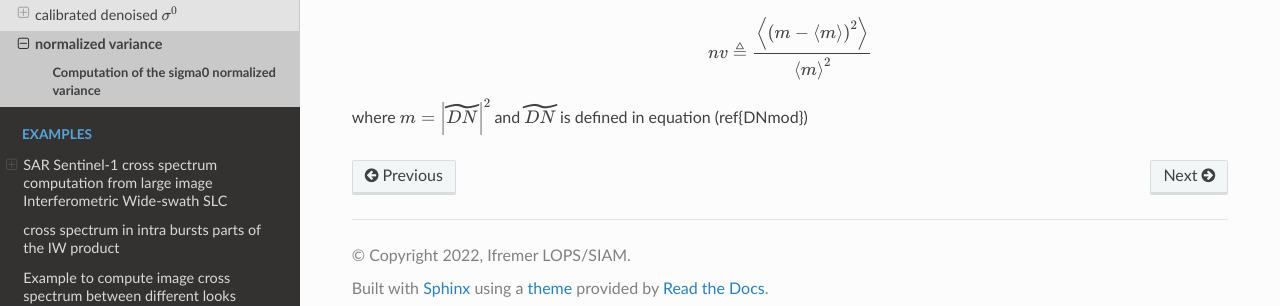
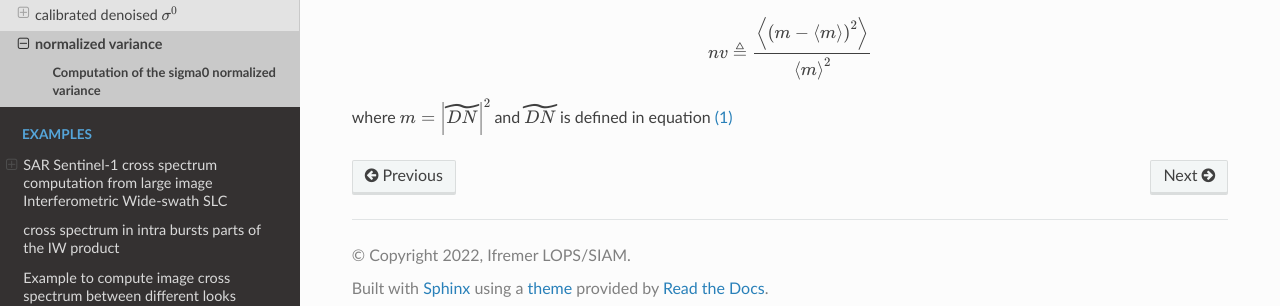
Before and after one commit to agrouaze/xsar_slc, a Sphinx documentation site: the page built from docs/normalizedvariance.rst, in a window 1280 px wide. Shown: the part 263-569 px from the top of the page. Built offline with Sphinx 7.4.7 and the Read the Docs theme 2.0.0, drawn with Linux system fonts in a browser that asks for light colours; pages that are not in the unit, such as notebooks, are missing from menus.

Commit message:
fix ref to equation

```diff
--- a/docs/normalizedvariance.rst
+++ b/docs/normalizedvariance.rst
@@ -12,4 +12,4 @@ It writes:
 .. math::
    nv\triangleq\dfrac{\left\langle\left(m-\left\langle m\right\rangle\right)^2\right\rangle}{\left\langle m\right\rangle^2}
 
-where :math:`m=\left|\widetilde{DN}\right|^2` and :math:`\widetilde{DN}` is defined in equation (\ref{DNmod})
+where :math:`m=\left|\widetilde{DN}\right|^2` and :math:`\widetilde{DN}` is defined in equation :eq:`DNmod`
```
